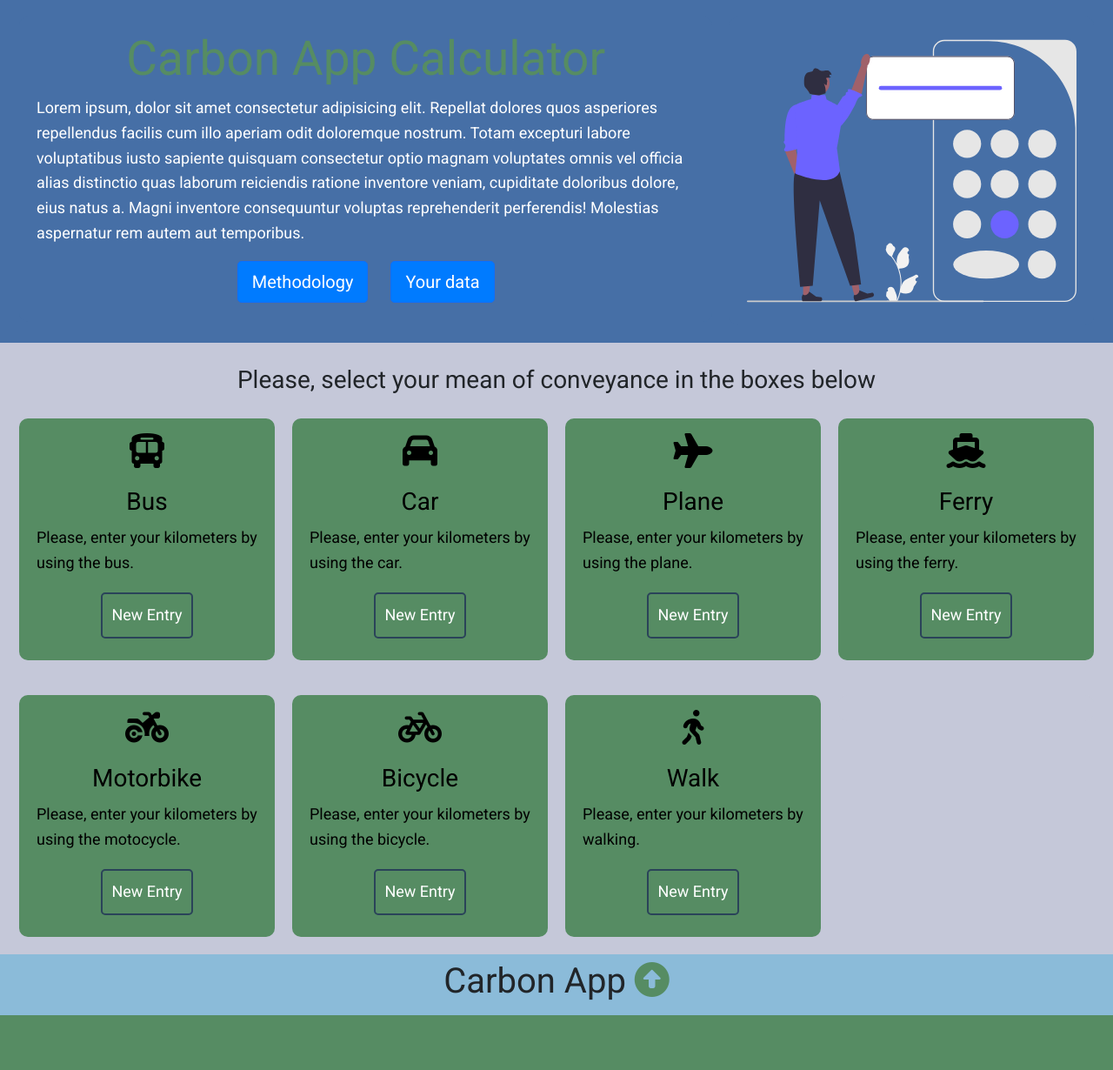
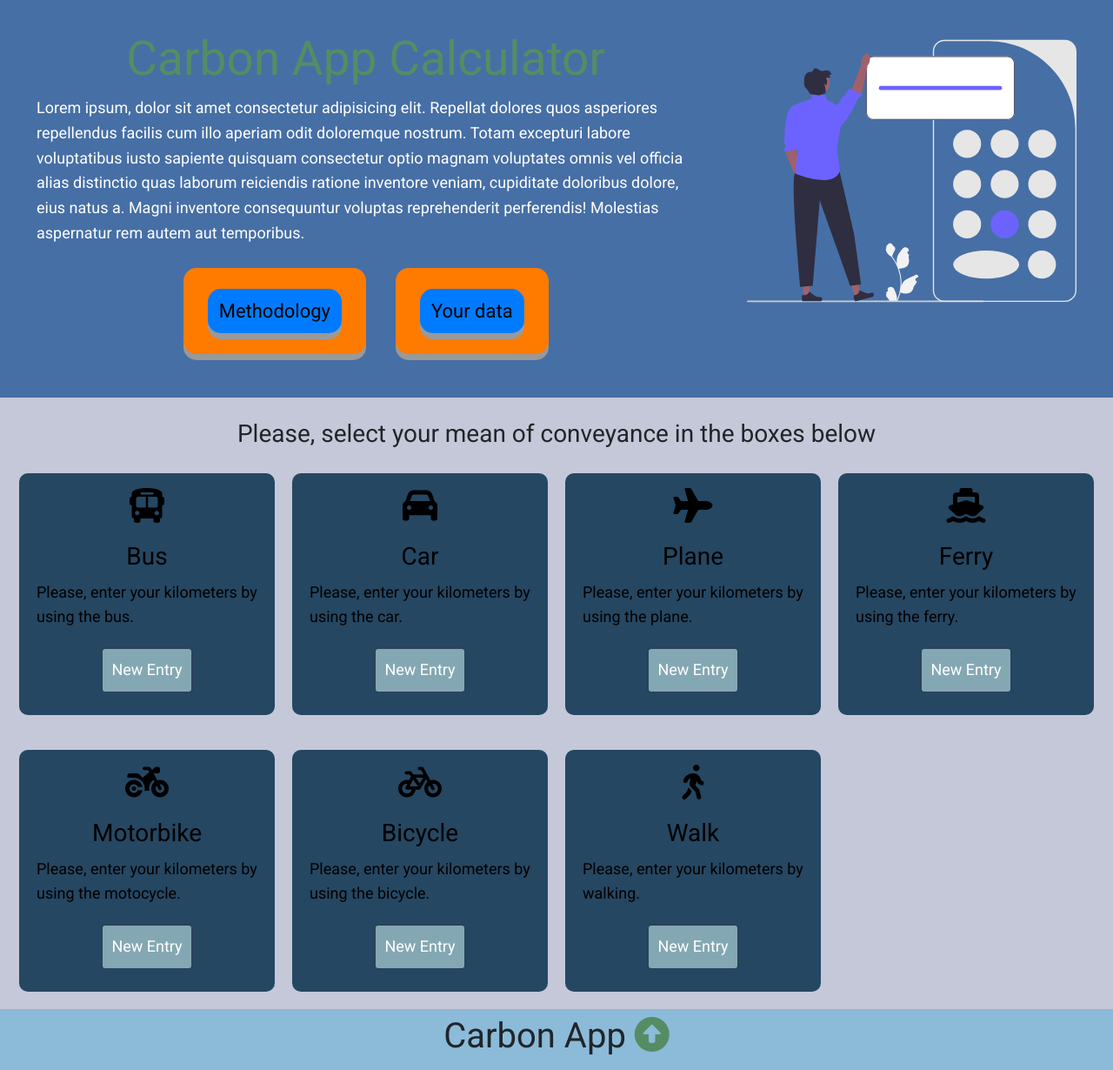
Before and after one commit to MagnusVev/heroku_carbon_app, a Flask app: page /carbon_app in a window 1280 px wide. Shown: the part 71-1301 px from the top of the page at 87% size. Before the commit the page ends 1238 px from the top, so only its background shows below. Run offline with Flask 2, Linux system fonts and the light colour scheme; the visitor is signed in with stand-in values (Sample User, id 1); some libraries are stand-ins or nearby versions.

Commit message:
Update carbon_app.css

```diff
--- a/capp/static/carbon_app.css
+++ b/capp/static/carbon_app.css
@@ -42,23 +42,31 @@ h4 {
 .header_carbon_app .box:nth-of-type(2) {
   flex-grow:1;
 }
-.container_buttons_links_header_carbon_app {
-  display: flex;
-  justify-content: center;
-  align-items: center;
-  flex-wrap:wrap;
+.btn {
+  display: inline-block;
+  padding: 9px 13px;
+  font-size: 22px;
+  cursor: pointer;
+  text-align: right;
+  text-decoration: none;
+  outline: none;
+  color: black;
+  background-color: #FF7B00;
+  border: none;
+  border-radius: 15px;
+  box-shadow: 0 7px #999;
+  margin: 15px;
 }
-.container_buttons_links_header_carbon_app a:hover {
-  color: #466fa6;
+
+.btn:hover {
+  background-color: #254762e5;
+  color: #EDF1D6;
 }
-.container_buttons_links_header_carbon_app btn {
-  width: 100px;
-  height: 100px;
-  background: #466fa6;
-  color: #fff;
-  display: flex;
-  justify-content:center;
-  align-items:center;
+
+.btn:active {
+  background-color: #254762;
+  box-shadow: 0 5px #666;
+  transform: translateY(4px);
 }
 /* Section carbon_app_new_entry_main */
 .section_carbon_app_new_entry_main {
@@ -71,7 +79,7 @@ h4 {
 }
 .carbon_app_new_entry_main .box {
   flex: 1;
-  background: #568c63;
+  background: #254762;
   color: black;
   border-radius: 10px;
   margin: 20px 10px;
@@ -107,7 +115,7 @@ h4 {
   border-radius: 5px;
   text-decoration: none;
   font-size: 18px;
-  background-color: #568c63;
+  background-color: #84A8B3;
   border: 2px solid  #2a4359;
 }
 .btn_carbon_app_new_entry_main:hover {
```
Also changed, not shown: other parts of capp/static/carbon_app.css (+41 -0 lines).
